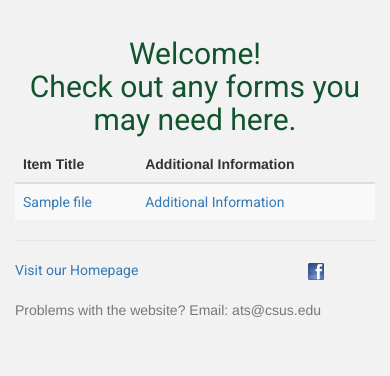
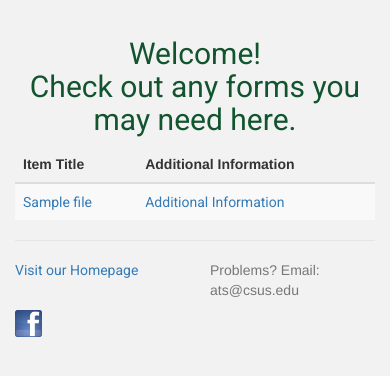
Before and after one commit to andrewdalex/MyATS, a Django app: template myats/templates/home.html in a window 390 px wide. Shown: the part 53-429 px from the top of the page. Run offline with Django 3.2, Linux system fonts and the light colour scheme; the template is opened without the code that fills it: most values are stand-ins (such as "Sample title", 1, 10 or a date in 2020); some libraries are stand-ins or nearby versions.

Commit message:
moved facebook logo, resized brand and facebook logo, and made footer responsive.

```diff
--- a/myats/static/stylesheet.css
+++ b/myats/static/stylesheet.css
@@ -63,22 +63,28 @@ li > a:hover{
    }
 
 #facebook{
-  max-width: 25%;
-  max-height: 25%;
+  max-width: 15%;
+  max-height: 15%;
 }
 #brand{
-  max-width: 100%;
-  max-height: 100%;
+  width: 25px;
+  height: 50px;
+  padding-bottom: 20px;
 }
 
-@media (max-width: 768px){
-  #dev-contact{
-    padding-top: 20px;
-  }
-  #brand{
+@media (max-width: 1000px){
+  #hide{
     display: none;
   }
-  #hide{
+}
+@media (max-width: 425px){
+  #facebook{
+    max-width: 40%;
+    max-height: 40%;
+  }
+}
+@media (max-width: 767px){
+  #brand{
     display: none;
   }
 }
--- a/myats/templates/home.html
+++ b/myats/templates/home.html
@@ -54,7 +54,7 @@
             <li><a href="{% url 'search' %}">Enter Another ID#</a></li>
             <li><a href="http://www.csus.edu/coe/ats/">ATS Website</a></li>
           </ul>
-          <p class="navbar-text navbar-right" id="hide">Viewing information for {{ person_id }}</p>
+          <p class="navbar-text navbar-right" id="hide">Viewing information for ID# {{ person_id }}</p>
         </div><!--/.nav-collapse -->
       </div>
     </nav>
@@ -90,16 +90,16 @@
         </table>
         <footer class="footer">
           <div class='row'>
-            <div class="col-xs-6 col-md-4">
+            <div class="col-xs-6">
               <a href="http://www.csus.edu/coe/ats/">Visit our Homepage</a>
             </div>
-            <div class="col-xs-3 col-xs-offset-3 col-md-3 col-md-offset-1">
+            <div class="col-xs-6 col-sm-offset-3 col-sm-3" id="dev-contact">
+                <p>Problems? Email: ats@csus.edu</p>
+            </div>
+            <div class="col-xs-3">
               <a href="https://www.facebook.com/academictalentsearch/">
                 <img id="facebook" src="{% static 'Facebook_icon.jpg' %}"/>
               </a>
-            </div>
-            <div class="col-xs-12 col-md-3" id="dev-contact">
-                <p>Problems with the website? Email: ats@csus.edu</p>
             </div>
           </div>
         </footer>
```
